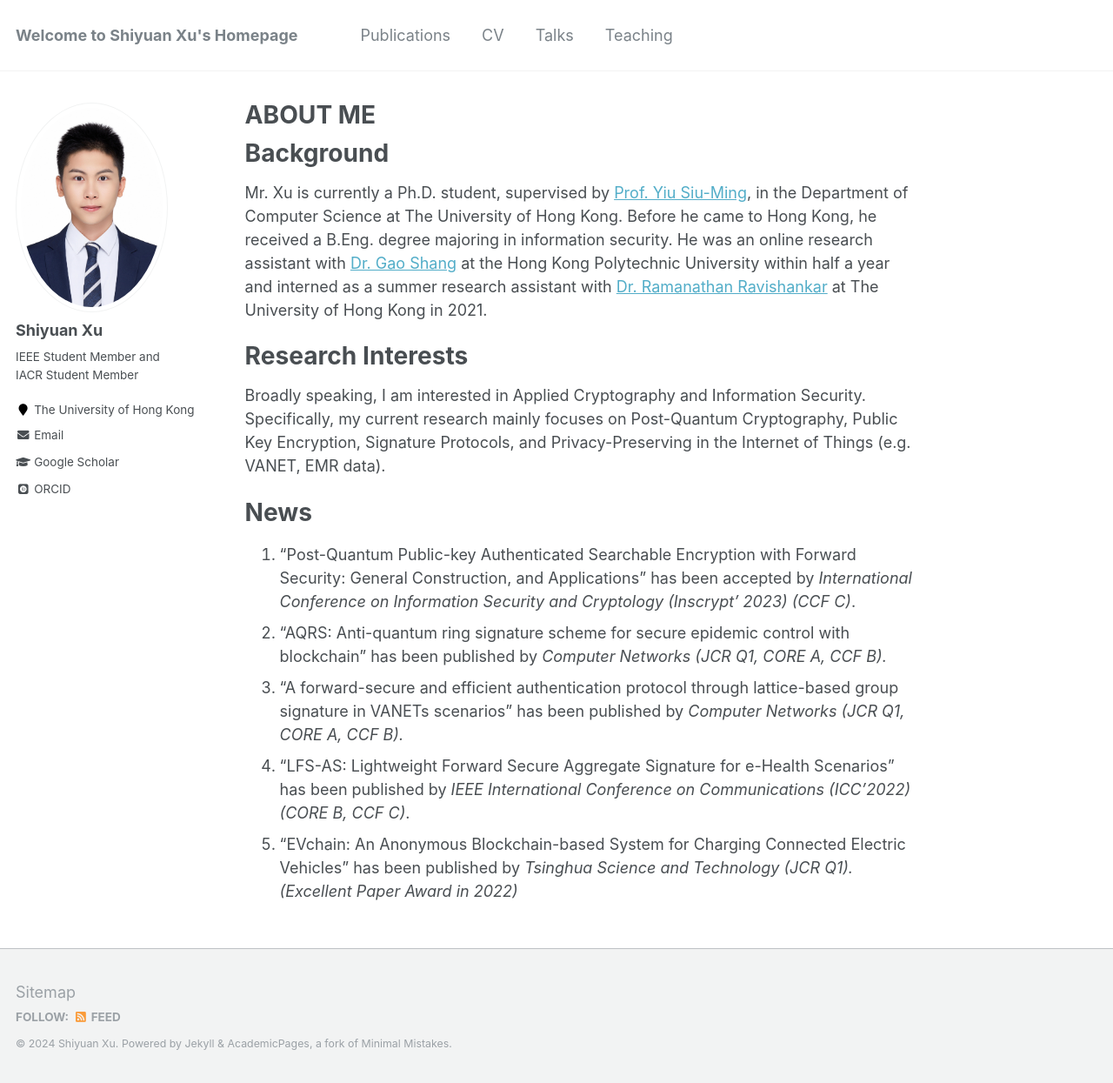
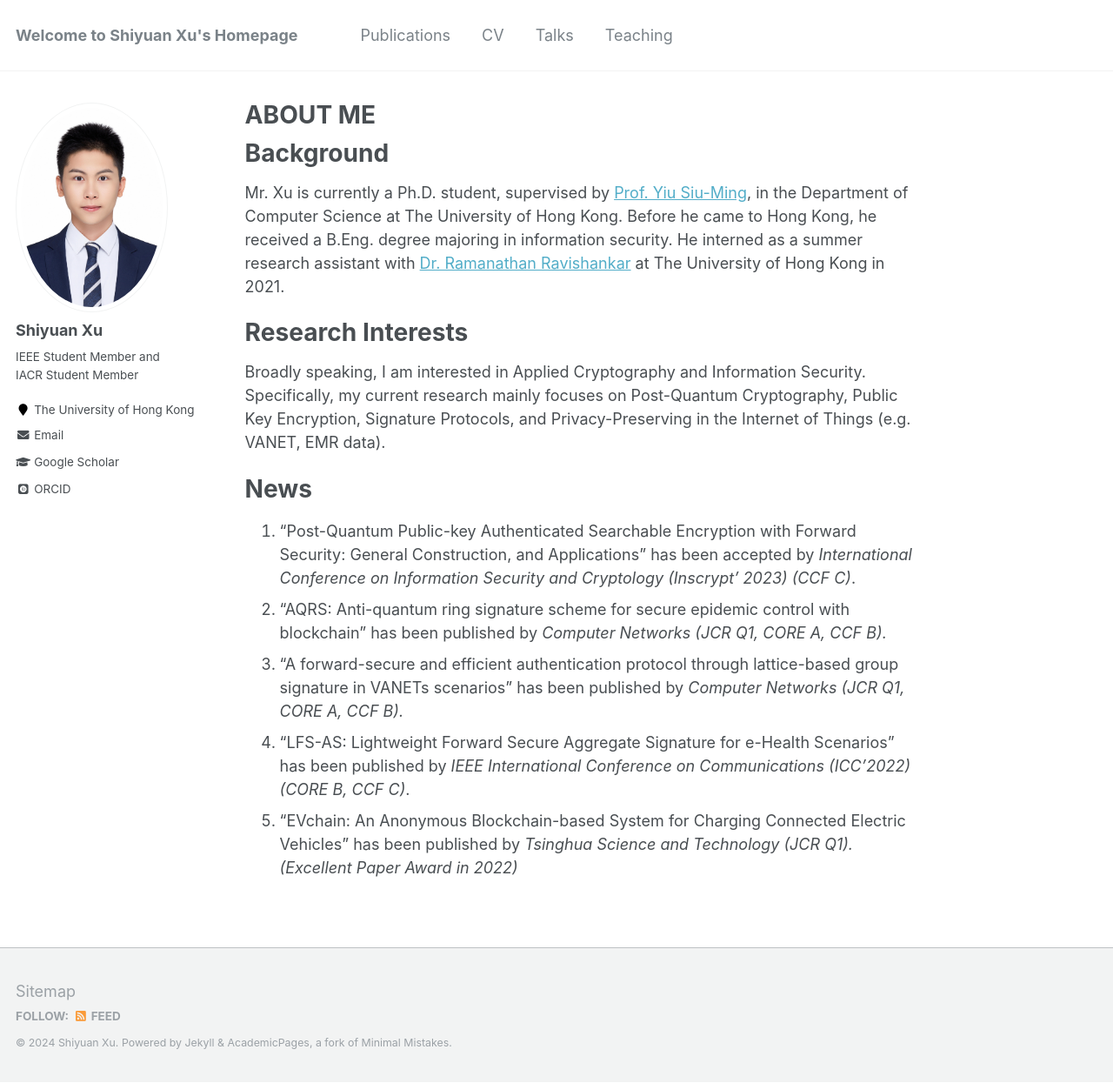
Before and after one commit to shiyuanjack/shiyuanjack.github.io, a Jekyll site: the page built from _pages/about.md, in a window 1280 px wide and 1245 px high. Shown: the whole window at 87% size. Built offline with Jekyll 4.4.1, drawn with Linux system fonts in a browser that asks for light colours; some web fonts are replaced.

Commit message:
Update about.md

```diff
--- a/_pages/about.md
+++ b/_pages/about.md
@@ -11,7 +11,7 @@ redirect_from:
 
 Background
 ======
-Mr. Xu is currently a Ph.D. student, supervised by [Prof. Yiu Siu-Ming](https://www.cs.hku.hk/index.php/people/academic-staff/smyiu), in the Department of Computer Science at The University of Hong Kong. Before he came to Hong Kong, he received a B.Eng. degree majoring in information security. He was an online research assistant with [Dr. Gao Shang](https://goldsainteagle.github.io/shanggao.github.io/) at the Hong Kong Polytechnic University within half a year and interned as a summer research assistant with [Dr. Ramanathan Ravishankar](https://www.cs.hku.hk/index.php/people/academic-staff/ravi) at The University of Hong Kong in 2021.
+Mr. Xu is currently a Ph.D. student, supervised by [Prof. Yiu Siu-Ming](https://www.cs.hku.hk/index.php/people/academic-staff/smyiu), in the Department of Computer Science at The University of Hong Kong. Before he came to Hong Kong, he received a B.Eng. degree majoring in information security. He interned as a summer research assistant with [Dr. Ramanathan Ravishankar](https://www.cs.hku.hk/index.php/people/academic-staff/ravi) at The University of Hong Kong in 2021.
 
 Research Interests
 ======
```
